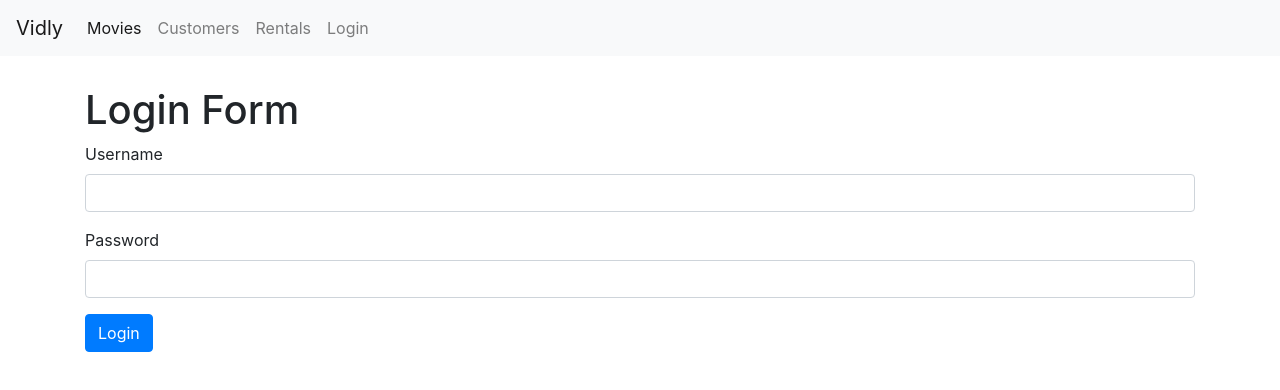
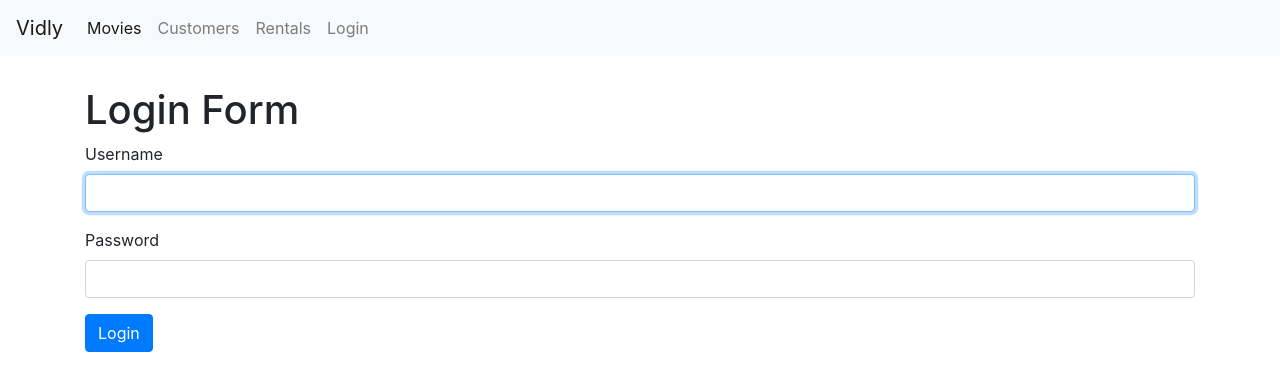
Before and after one commit to anjantalatam/vidly, a React (Create React App) app: page /login in a window 1280 px wide. Shown: the top 390 px of the page. Built offline with nearby package versions, Linux system fonts and the light colour scheme.

Commit message:
7.4 Refs

```diff
--- a/src/components/loginForm.jsx
+++ b/src/components/loginForm.jsx
@@ -1,9 +1,14 @@
 import React, { Component } from "react";
 
 class LoginForm extends Component {
+  username = React.createRef();
+  componentDidMount() {
+    // this.username.current.focus();
+  }
   handleSubmit = (e) => {
     e.preventDefault();
     // Code that goes to server
+    console.log(this.username.current.value);
     console.log("Form Submitted");
   };
   render() {
@@ -13,7 +18,13 @@ class LoginForm extends Component {
         <form onSubmit={this.handleSubmit}>
           <div className='form-group'>
             <label htmlFor='username'>Username</label>
-            <input id='username' type='text' className='form-control' />
+            <input
+              autoFocus
+              ref={this.username}
+              id='username'
+              type='text'
+              className='form-control'
+            />
           </div>
           <div className='form-group'>
             <label htmlFor='password'>Password</label>
```
